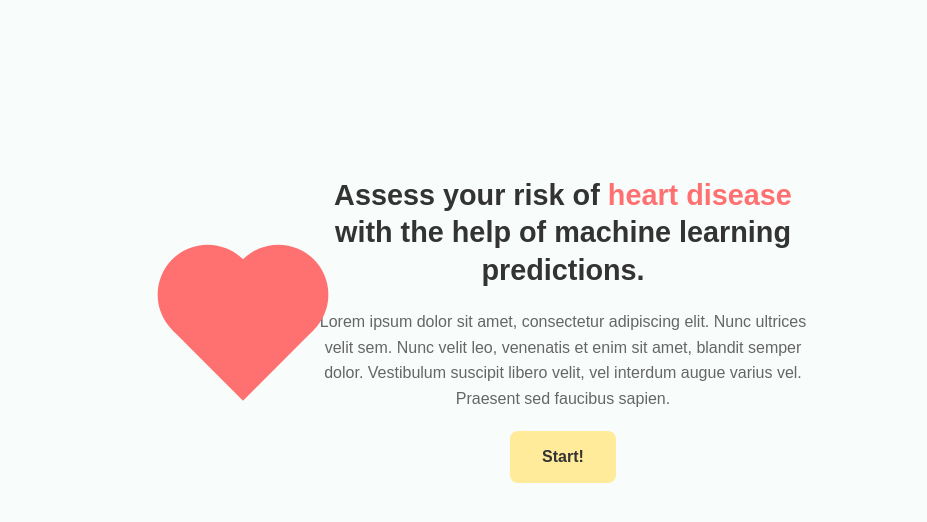
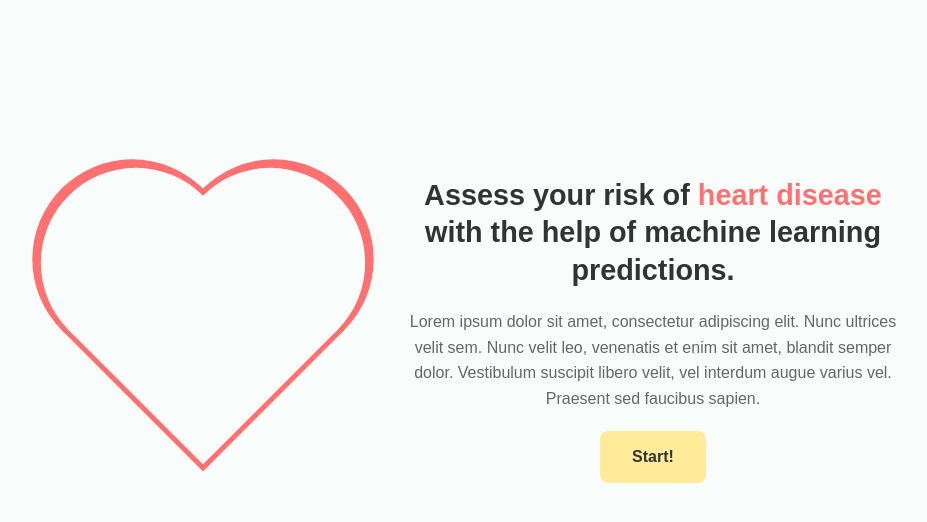
Before and after one commit to ananemyro/heart-health-predictor, a Flask app: template templates/index.html in a window 1280 px wide. Shown: the part 70-592 px from the top of the page, without its empty margins (137-1064 px from the left). Run offline with Flask 3, Linux system fonts and the light colour scheme; the template is opened without the code that fills it, so the values that code supplies are empty; parts of the project's set-up code (start-up, migrations or seed data) failed here and were passed over.

Commit message:
Changed heart

```diff
--- a/templates/index.html
+++ b/templates/index.html
@@ -62,30 +62,63 @@
 
         .heart-shape {
             position: relative;
-            width: 100px;
-            height: 100px;
+            width: 200px;
+            height: 200px;
             background-color: #ff7171;
             transform: rotate(-45deg);
-            margin-right: 20px;
+            margin-right: 100px;
         }
 
         .heart-shape::before,
         .heart-shape::after {
             content: "";
             position: absolute;
-            width: 100px;
-            height: 100px;
+            width: 200px;
+            height: 200px;
             border-radius: 50%;
             background-color: #ff7171;
         }
 
         .heart-shape::before {
-            top: -50px;
+            top: -100px;
             left: 0;
         }
 
         .heart-shape::after {
-            left: 50px;
+            left: 100px;
+            top: 0;
+        }
+
+        .inner-heart {
+            position: absolute;
+            z-index: 1;
+            width: 190px;
+            height: 190px;
+            background-color: #f8fdfc;
+            transform: rotate(-45deg);
+            top: 50%;
+            left: 50%;
+            transform: translate(-50%, -50%);
+        }
+
+        .inner-heart::before,
+        .inner-heart::after {
+            content: "";
+            position: absolute;
+            width: 190px;
+            height: 190px;
+            border-radius: 50%;
+            background-color: #f8fdfc;
+            z-index: 1;
+        }
+
+        .inner-heart::before {
+            top: -95px;
+            left: 0;
+        }
+
+        .inner-heart::after {
+            left: 95px;
             top: 0;
         }
 
@@ -148,7 +181,9 @@
     </header>
 
     <div class="container">
-        <div class="heart-shape"></div>
+        <div class="heart-shape">
+            <div class="inner-heart"></div>
+        </div>
         <div class="content-wrapper">
             <h1>Assess your risk of <span class="highlight">heart disease</span> with the help of machine learning predictions.</h1>
             <p>Lorem ipsum dolor sit amet, consectetur adipiscing elit. Nunc ultrices velit sem. Nunc velit leo, venenatis et enim sit amet, blandit semper dolor. Vestibulum suscipit libero velit, vel interdum augue varius vel. Praesent sed faucibus sapien.</p>
```
